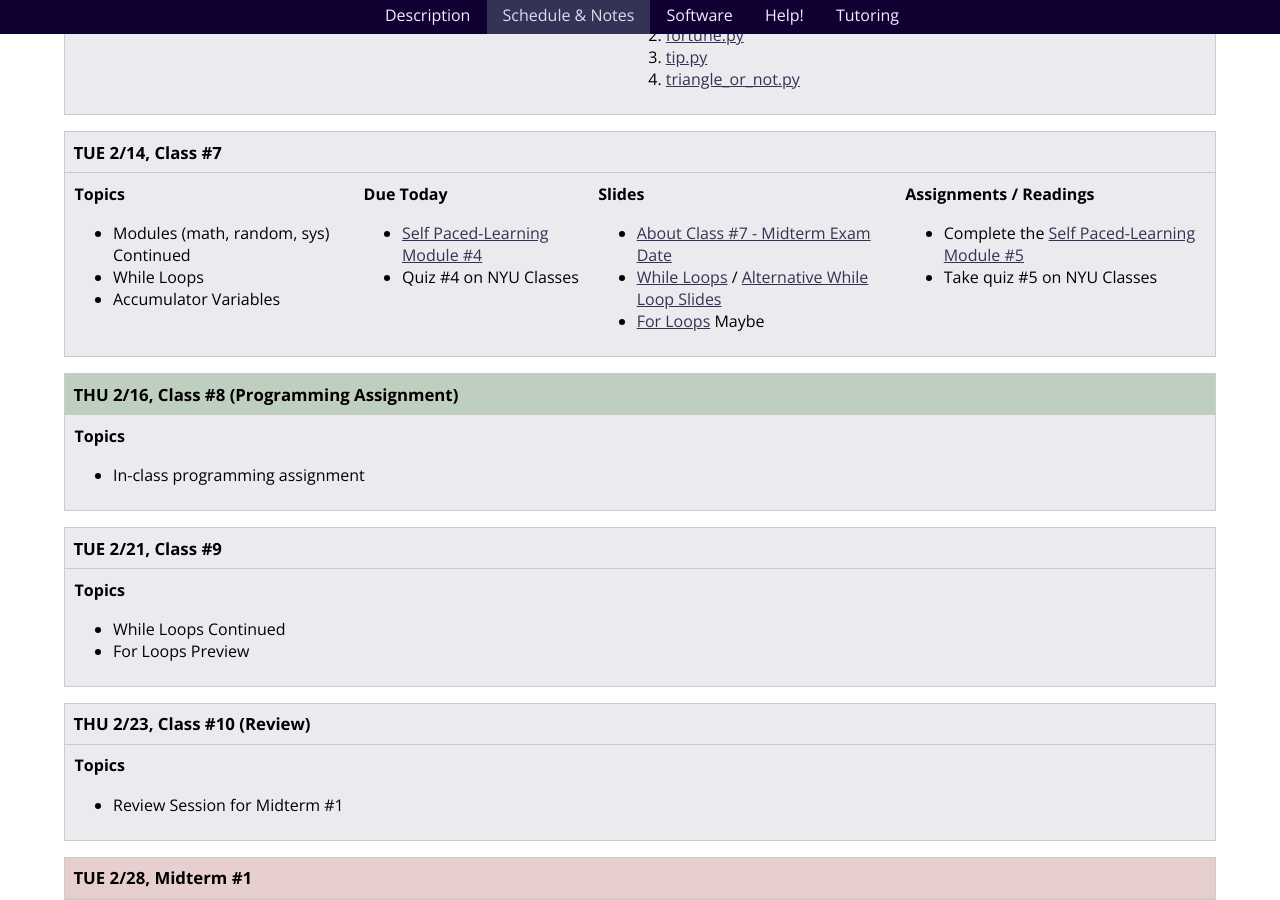
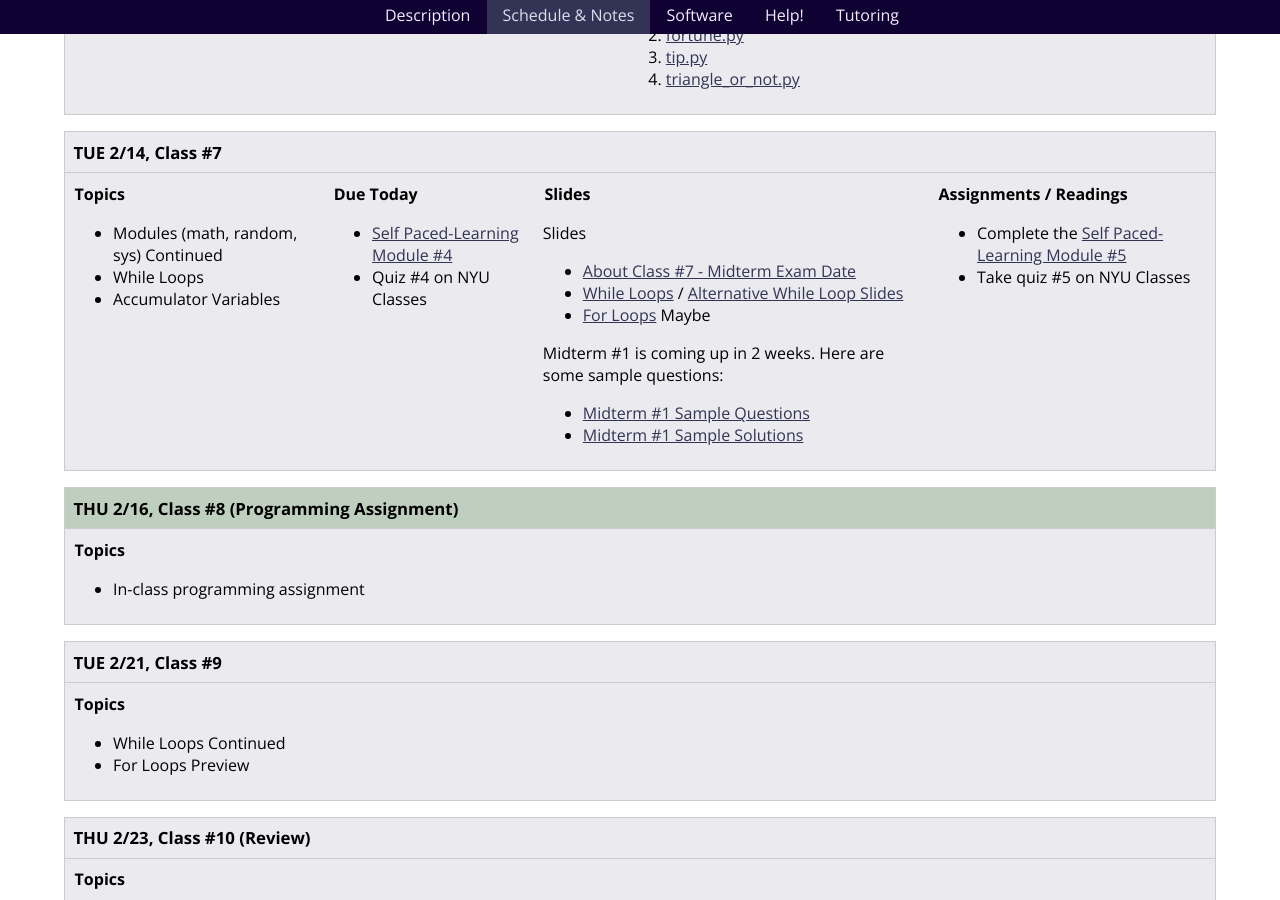
Before and after one commit to foureyes/csci-ua.0002-spring2017-002-008, a Jekyll site: the page built from schedule.markdown, in a window 1280 px wide and 900 px high, scrolled down 2999 px. Built offline with Jekyll 4.4.1, drawn with Linux system fonts in a browser that asks for light colours.

Commit message:
add midterm 1 practice

```diff
--- a/_includes/classes/07/materials.markdown
+++ b/_includes/classes/07/materials.markdown
@@ -13,9 +13,16 @@
 <article class="slides" markdown="block">
 #### Slides
 
+Slides
+
 * [About Class #7 - Midterm Exam Date](classes/07/meta.html)
 * [While Loops](classes/07/while.html) / [Alternative While Loop Slides](classes/07/while-revisited.html)
 * [For Loops](classes/07/for.html) Maybe
+
+Midterm #1 is coming up in 2 weeks. Here are some sample questions:
+
+* [Midterm #1 Sample Questions](resources/handouts/midterm_1/midterm_1_practice.pdf)
+* [Midterm #1 Sample Solutions](resources/handouts/midterm_1/midterm_1_practice_solutions.pdf)
 
 <!--
 * [Review](classes/07/review.html)
```
Also changed, not shown: _includes/classes/08/materials.markdown (+0 -7 lines), 5 other files.
